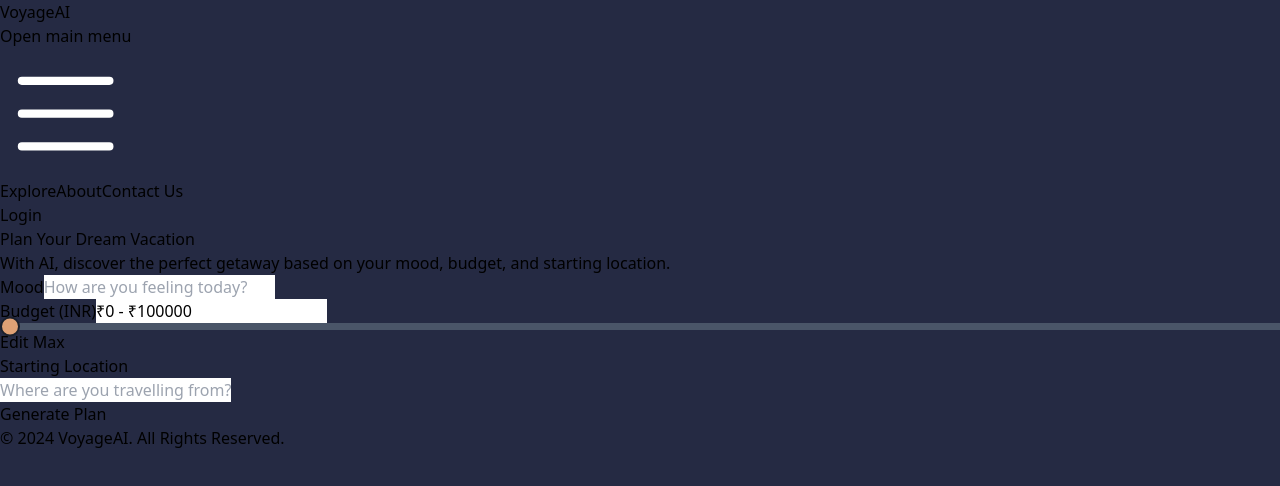
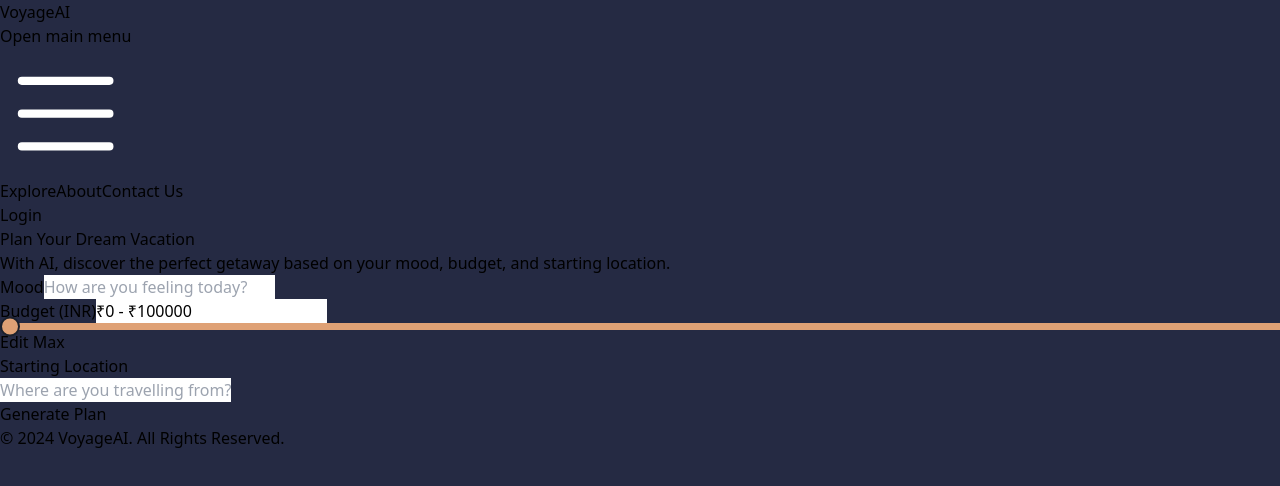
Before and after one commit to friedavocadoes/VoyagAI, a React (Vite) app: page /generator in a window 1280 px wide. Shown: the top 486 px of the page. Built offline with nearby package versions, Linux system fonts and the light colour scheme; sample sign-in values are in the browser's storage.

Commit message:
generator page updates:

```diff
--- a/src/pages/Generator.jsx
+++ b/src/pages/Generator.jsx
@@ -39,10 +39,10 @@
   };
 
   return (
-    <div className="min-h-screen flex items-center justify-center bg-gradient-to-br from-gray-900 via-gray-800 to-gray-900 relative">
-      <div className="w-full max-w-2xl bg-gray-800 bg-opacity-40 backdrop-blur-[20px] p-[4em] px-[4em] rounded-lg shadow-2xl relative z-2 text-center mt-[7em] mb-20">
-        <h1 className="text-4xl font-bold text-white mb-8">Plan Your Dream Vacation</h1>
-        <p className="text-gray-300 mb-8">With AI, discover the perfect getaway based on your mood, budget, and starting location.</p>
+    <div className="min-h-screen flex items-center justify-center">
+      <div className="w-full max-w-3xl bg-[#606797] bg-opacity-40 backdrop-blur-[20px] p-20 rounded-lg shadow-2xl relative z-2 text-center mt-32 mb-20 pt-16">
+        <h1 className="text-4xl font-bold text-slate-200 mb-8">Plan Your Dream Vacation</h1>
+        <p className="text-gray-300 mb-8 text-md">With AI, discover the perfect getaway based on your mood, budget, and starting location.</p>
 
         <form onSubmit={handleSubmit(onSubmit)} className="space-y-6">
 
@@ -84,7 +84,8 @@
                     ...props.style,
                     height: '7px',
                     width: '100%',
-                    backgroundColor: '#4a5568',
+                    backgroundColor: '#DFA175',
+                    accentColor: '#DFA175',
                     borderRadius: '3px',
                     margin: '0 10px',
                   }}
```
